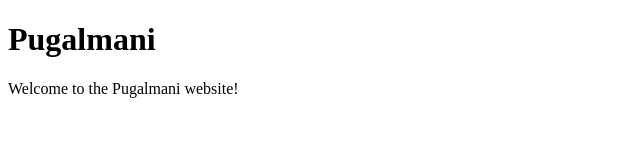
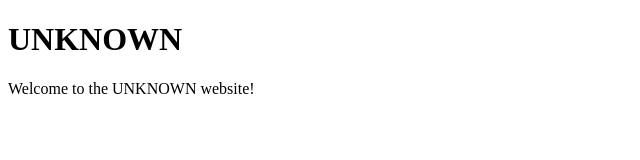
Before and after one commit to Aether-Frame-Creater/samplerepo, a plain HTML site: page index.html in a window 1280 px wide. Shown: the whole page, without its empty margins (0-640 px from the left). Drawn offline with Linux system fonts and the light colour scheme.

Commit message:
fix : changed my Full name

```diff
--- a/index.html
+++ b/index.html
@@ -6,7 +6,7 @@
     <title>Pugalmani</title>
 </head>
 <body>
-    <h1>Pugalmani</h1>
-    <p>Welcome to the Pugalmani website!</p>
+    <h1>UNKNOWN</h1>
+    <p>Welcome to the UNKNOWN website!</p>
 </body>
 </html>
```
